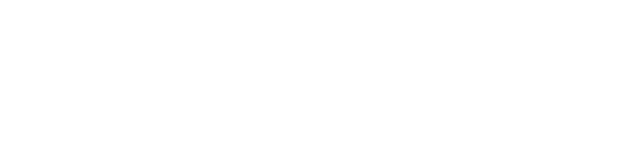
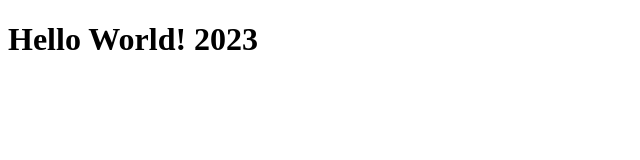
Before and after one commit to webgurusam/assignment-1, a plain HTML site: page index.html in a window 1280 px wide. Shown: the whole page, without its empty margins (0-640 px from the left). Drawn offline with Linux system fonts and the light colour scheme.

Commit message:
added all

```diff
--- a/index.html
+++ b/index.html
@@ -9,7 +9,7 @@
 </head>
 
 <body>
-
+    <h1>Hello World! 2023</h1>
 </body>
 
 </html>
```
